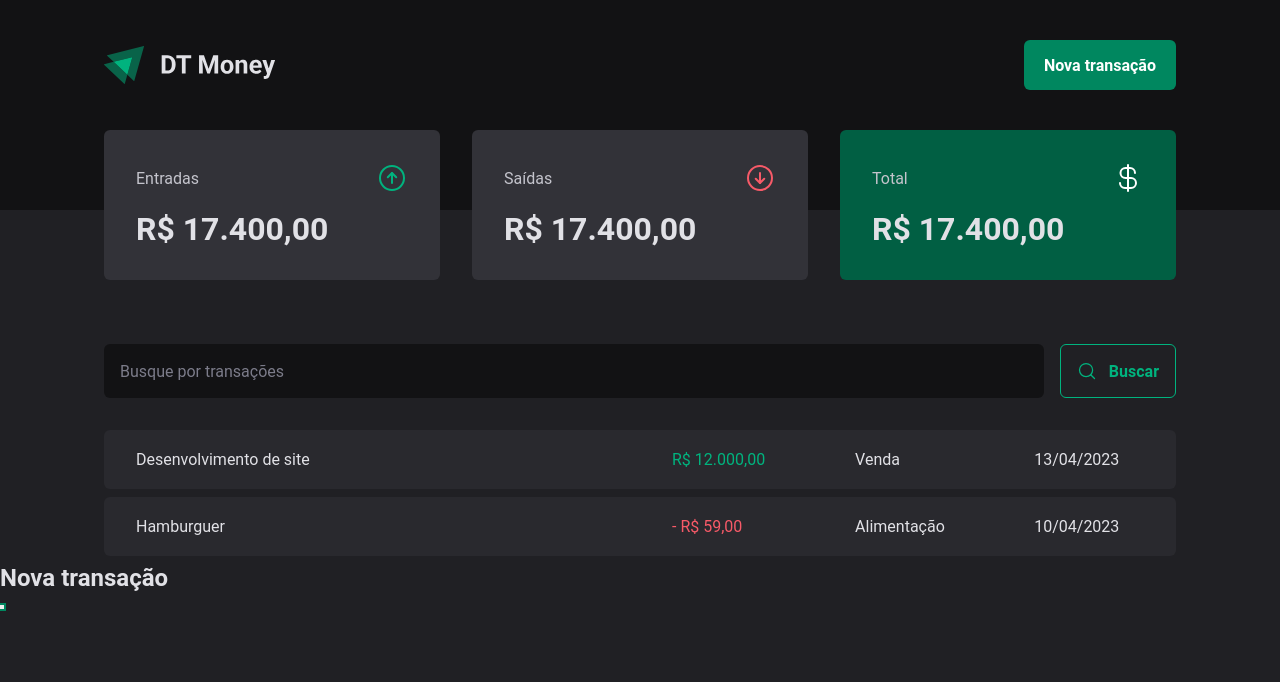
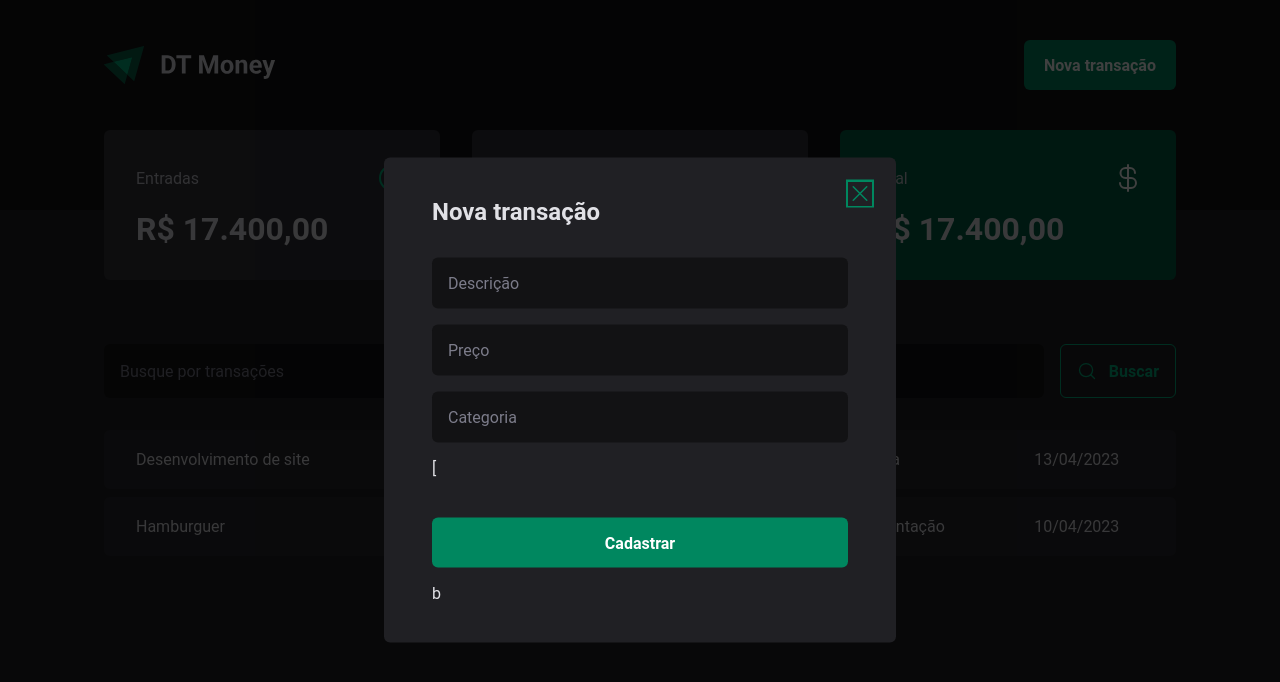
Before and after one commit to ldvndev/DT-Money, a React app: page / in a window 1280 px wide. Both pictures are taken after a click on the button "Nova transação". Shown: the top 682 px of the page. Built offline with nearby package versions, Linux system fonts and the light colour scheme; the HTML template or start-up script is replaced by a standard one.

Commit message:
feat: Visual structure - New transaction modal

```diff
--- a/src/components/Header/index.tsx
+++ b/src/components/Header/index.tsx
@@ -2,6 +2,7 @@
 import * as Dialog from '@radix-ui/react-dialog'
 
 import logoImg from '../../assets/logo.svg'
+import { NewTransactionModal } from '../NewTransactionModal'
 
 export function Header() {
   return (
@@ -14,15 +15,7 @@
             <NewTransactionButton>Nova transação</NewTransactionButton>
           </Dialog.Trigger>
 
-          <Dialog.Portal>
-            <Dialog.Overlay />
-
-            <Dialog.Content>
-              <Dialog.Title>Nova transação</Dialog.Title>
-
-              <Dialog.Close />
-            </Dialog.Content>
-          </Dialog.Portal>
+          <NewTransactionModal />
         </Dialog.Root>
       </HeaderContent>
     </HeaderContainer>
--- /dev/null
+++ b/src/components/NewTransactionModal/index.tsx
@@ -0,0 +1,27 @@
+import * as Dialog from '@radix-ui/react-dialog'
+
+import { CloseButton, Content, Overlay } from './styles'
+import { X } from 'phosphor-react'
+
+export function NewTransactionModal() {
+  return (
+    <Dialog.Portal>
+      <Overlay />
+
+      <Content>
+        <Dialog.Title>Nova transação</Dialog.Title>
+
+        <CloseButton>
+          <X size={24} />
+        </CloseButton>
+
+        <form action="">
+          <input type="text" placeholder="Descrição" required />
+          <input type="number" placeholder="Preço" required />
+          <input type="text" placeholder="Categoria" required />[
+          <button type="submit">Cadastrar</button>b
+        </form>
+      </Content>
+    </Dialog.Portal>
+  )
+}
--- /dev/null
+++ b/src/components/NewTransactionModal/styles.ts
@@ -0,0 +1,70 @@
+import { styled } from 'styled-components'
+import * as Dialog from '@radix-ui/react-dialog'
+
+export const Overlay = styled(Dialog.Overlay)`
+  position: fixed;
+  width: 100vw;
+  height: 100vh;
+  inset: 0;
+  background: rgba(0, 0, 0, 0.75);
+`
+
+export const Content = styled(Dialog.Content)`
+  min-width: 32rem;
+  border-radius: 6px;
+  padding: 2.5rem 3rem;
+  background: ${(props) => props.theme['gray-800']};
+
+  position: fixed;
+  top: 50%;
+  left: 50%;
+  transform: translate(-50%, -50%);
+
+  form {
+    margin-top: 2rem;
+
+    display: flex;
+    flex-direction: column;
+    gap: 1rem;
+
+    input {
+      border-radius: 6px;
+      border: 0;
+      background: ${(props) => props.theme['gray-900']};
+      color: ${(props) => props.theme['gray-300']};
+      padding: 1rem;
+
+      &::placeholder {
+        color: ${(props) => props.theme['gray-500']};
+      }
+    }
+
+    button[type='submit'] {
+      height: 50px;
+      border: 0;
+      background: ${(props) => props.theme['green-500']};
+      color: ${(props) => props.theme.white};
+      font-weight: bold;
+      padding: 0 1.25rem;
+      border-radius: 6px;
+      margin-top: 1.5rem;
+      cursor: pointer;
+
+      &:hover {
+        background: ${(props) => props.theme['green-700']};
+        transition: background-color 0.2s;
+      }
+    }
+  }
+`
+
+export const CloseButton = styled(Dialog.Close)`
+  position: absolute;
+  background: transparent;
+  border: 0;
+  top: 1.5rem;
+  right: 1.5rem;
+  line-height: 0;
+  cursor: pointer;
+  color: ${(props) => props.theme['green-500']};
+`
```
